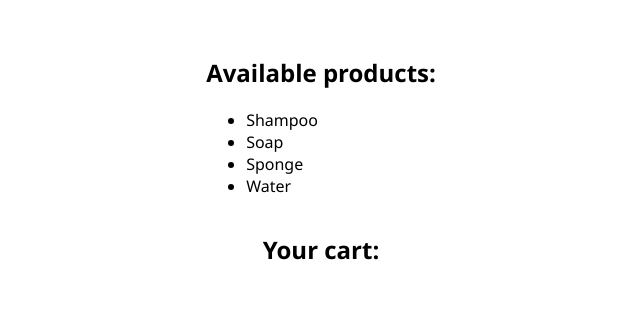
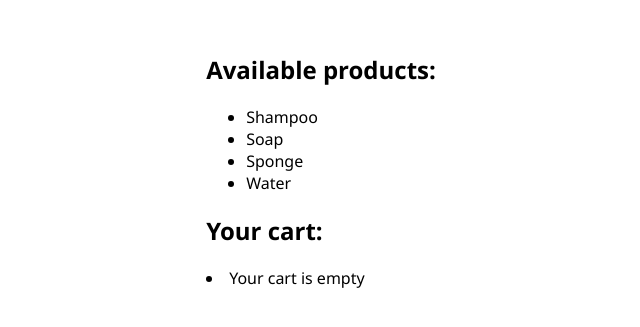
Before and after one commit to ab-abel/alx_javascript, a website: page Cookies_local_storage/7-index.html in a window 1280 px wide. Shown: the part 247-574 px from the top of the page, without its empty margins (319-959 px from the left). Drawn offline with Linux system fonts and the light colour scheme.

Commit message:
task 7 error handling

```diff
--- a/Cookies_local_storage/7-index.html
+++ b/Cookies_local_storage/7-index.html
@@ -20,12 +20,11 @@
         </title>
     </head>
     <body>
-        <div class="content" id="content">
-            <div></div>
+        <div class="content" >
+            <div id="content"></div>
             <!-- <h2 id="msg"></h2> -->
-
+            <div id="added-cart"></div>
         </div>
-        <div class="content"  id="added-cart"></div>
     </body>
     <script>
         // this script use localsession that ends when that tab is closed
@@ -84,7 +83,12 @@
                 cart[item] = cart[item] - 1;
                 sessionStorage.setItem('cart', JSON.stringify(cart));
             }else if (cart[item] < 1){
-                delete cart[item];
+                // delete cart[item];
+                delete cart;
+                console.log(item);
+                console.log(cart[item])
+                console.log(Object.keys(cart))
+                availableItems.pop(item);
             }
             displayCart();
         }
@@ -137,20 +141,24 @@
             });
 
             const cart = getCartFromStorage();
-            //check if cart is empty
-            if(Object.keys(cart).length != 0){
+
+            if(cart != null || cart != undefined){
                 Object.keys(cart).forEach(function(key){
-                    // console.log('Key : ' + key + ', Value : ' + cart[key])
+                    if(Object.values(cart) != 0){
                         const cart_li = document.createElement('li');
                         cart_li.textContent = `${key} ${cart[key]} QUANTITY (remove)`;
                         ul.appendChild(cart_li);
                         cart_div.appendChild(ul);
-
                         cart_li.addEventListener('click', () => {
                             removeItemfromCart(key);
                          })
+                    }
+
                 })
-            } else {
+            }
+
+            else {
+                const cart_li = document.createElement('li');
                 cart_li.textContent = 'Your cart is empty';
                 cart_div.appendChild(cart_li);
             }
```
Lines whose indentation alone changed are shown as unchanged.
